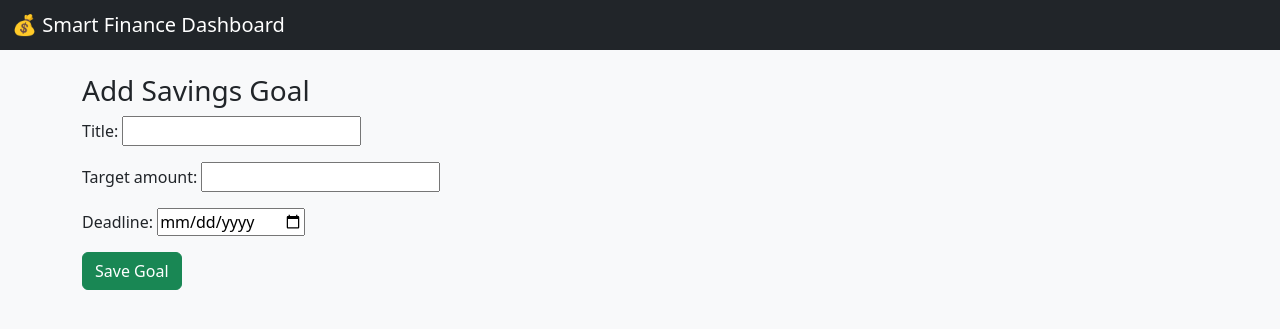
After one commit to Nitharsana-M/Student_Finance_Management, a Django app: page /add-goal/ in a window 1280 px wide. The commit adds this page. Shown: the top 329 px of the page. Run offline with Django 5.2, Linux system fonts and the light colour scheme; the visitor is signed in with stand-in values (Sample User, id 1).

Commit message:
second day update

```diff
--- a/finance/forms.py
+++ b/finance/forms.py
@@ -1,5 +1,7 @@
 from django import forms
 from .models import Transaction
+from .models import SavingsGoal
+from .models import SavingsTransaction
 
 class TransactionForm(forms.ModelForm):
     class Meta:
@@ -8,3 +10,16 @@ class TransactionForm(forms.ModelForm):
         widgets = {
             'date': forms.DateInput(attrs={'type': 'date'})
         }
+class SavingsGoalForm(forms.ModelForm):
+    class Meta:
+        model = SavingsGoal
+        fields = ['title', 'target_amount', 'deadline']
+        widgets = {
+            'deadline': forms.DateInput(attrs={'type': 'date'})
+        }
+
+
+class SavingsTransactionForm(forms.ModelForm):
+    class Meta:
+        model = SavingsTransaction
+        fields = ['amount']
--- a/finance/models.py
+++ b/finance/models.py
@@ -1,8 +1,11 @@
 from django.db import models
+
 
 # Create your models here.
 from django.db import models
 from django.contrib.auth.models import User
+from django.db.models import Sum
+
 
 class Category(models.Model):
     CATEGORY_TYPE = (
@@ -33,10 +36,17 @@ class SavingsGoal(models.Model):
     user = models.ForeignKey(User, on_delete=models.CASCADE)
     title = models.CharField(max_length=200)
     target_amount = models.DecimalField(max_digits=10, decimal_places=2)
-    saved_amount = models.DecimalField(max_digits=10, decimal_places=2, default=0)
     deadline = models.DateField()
 
+    @property
+    def saved_amount(self):
+        return self.transactions.aggregate(
+            total=Sum('amount')
+        )['total'] or 0
+
     def progress_percentage(self):
+        if self.target_amount == 0:
+            return 0
         return (self.saved_amount / self.target_amount) * 100
 
 
@@ -45,3 +55,12 @@ class Budget(models.Model):
     monthly_limit = models.DecimalField(max_digits=10, decimal_places=2)
     month = models.IntegerField()
     year = models.IntegerField()
+
+class SavingsTransaction(models.Model):
+    goal = models.ForeignKey(SavingsGoal, on_delete=models.CASCADE, related_name='transactions')
+    user = models.ForeignKey(User, on_delete=models.CASCADE)
+    amount = models.DecimalField(max_digits=10, decimal_places=2)
+    date = models.DateField(auto_now_add=True)
+
+    def __str__(self):
+        return f"{self.goal.title} - {self.amount}"
--- a/finance/urls.py
+++ b/finance/urls.py
@@ -8,6 +8,12 @@ urlpatterns = [
     path('add/', views.add_transaction, name='add_transaction'),
     path('edit/<int:pk>/', views.edit_transaction, name='edit_transaction'),
     path('delete/<int:pk>/', views.delete_transaction, name='delete_transaction'),
+    path('add-goal/', views.add_goal, name='add_goal'),
+    path('add-savings/<int:goal_id>/', views.add_savings, name='add_savings'),
+    path('withdraw/<int:goal_id>/', views.withdraw_savings, name='withdraw_savings'),
+
+
+
 
 
 ]
--- a/finance/views.py
+++ b/finance/views.py
@@ -1,6 +1,8 @@
 from django.shortcuts import   redirect,render
 from django.contrib.auth.decorators import login_required
 from django.contrib.auth import authenticate, login, logout
+from django.shortcuts import get_object_or_404, redirect
+from django.contrib.auth.decorators import login_required
 from django.db.models import Sum
 from .models import Transaction
 from .forms import TransactionForm
@@ -8,6 +10,12 @@ from datetime import datetime
 from .models import Budget
 from .models import SavingsGoal
 import json
+from decimal import Decimal
+from .forms import SavingsGoalForm
+from .models import SavingsTransaction
+from .forms import SavingsTransactionForm
+
+
 
 def login_view(request):
     if request.method == "POST":
@@ -60,7 +68,7 @@ def dashboard(request):
         if budget:
             if total_expense > budget.monthly_limit:
                 budget_warning = "⚠ You have exceeded your monthly budget!"
-            elif total_expense > (budget.monthly_limit * 0.8):
+            elif total_expense > (budget.monthly_limit * Decimal('0.8')):
                 budget_warning = "⚠ Warning: You are close to your budget limit."
             # Expense category breakdown for pie chart
         expense_categories = transactions.filter(
@@ -126,3 +134,57 @@ def delete_transaction(request, pk):
     transaction = Transaction.objects.get(pk=pk, user=request.user)
     transaction.delete()
     return redirect('dashboard')
+
+@login_required
+def add_goal(request):
+    if request.method == 'POST':
+        form = SavingsGoalForm(request.POST)
+        if form.is_valid():
+            goal = form.save(commit=False)
+            goal.user = request.user
+            goal.save()
+            return redirect('dashboard')
+    else:
+        form = SavingsGoalForm()
+
+    return render(request, 'add_goal.html', {'form': form})
+
+
+@login_required
+def add_savings(request, goal_id):
+    goal = SavingsGoal.objects.get(id=goal_id, user=request.user)
+
+    if request.method == "POST":
+        amount = Decimal(request.POST.get("amount"))
+
+        SavingsTransaction.objects.create(
+            goal=goal,
+            user=request.user,
+            amount=amount
+        )
+
+        return redirect("dashboard")
+
+    return render(request, "add_savings.html", {"goal": goal})
+
+@login_required
+def withdraw_savings(request, goal_id):
+    goal = get_object_or_404(SavingsGoal, id=goal_id, user=request.user)
+
+    if request.method == "POST":
+        form = SavingsTransactionForm(request.POST)
+        if form.is_valid():
+            transaction = form.save(commit=False)
+            transaction.goal = goal
+            transaction.user = request.user
+            transaction.amount = -abs(transaction.amount)  # 🔥 Negative amount
+            transaction.save()
+            return redirect('dashboard')
+    else:
+        form = SavingsTransactionForm()
+
+    return render(request, 'add_savings.html', {
+        'form': form,
+        'goal': goal,
+        'is_withdraw': True
+    })
--- /dev/null
+++ b/templates/add_goal.html
@@ -0,0 +1,13 @@
+{% extends 'base.html' %}
+
+{% block content %}
+
+<h3>Add Savings Goal</h3>
+
+<form method="POST">
+    {% csrf_token %}
+    {{ form.as_p }}
+    <button class="btn btn-success">Save Goal</button>
+</form>
+
+{% endblock %}
```
Also changed, not shown: templates/add_savings.html (added, +25 -0 lines), templates/dashboard.html (+28 -1 lines), finance/migrations/0002_savingstransaction.py (added), finance/migrations/0003_remove_savingsgoal_saved_amount.py (added).
